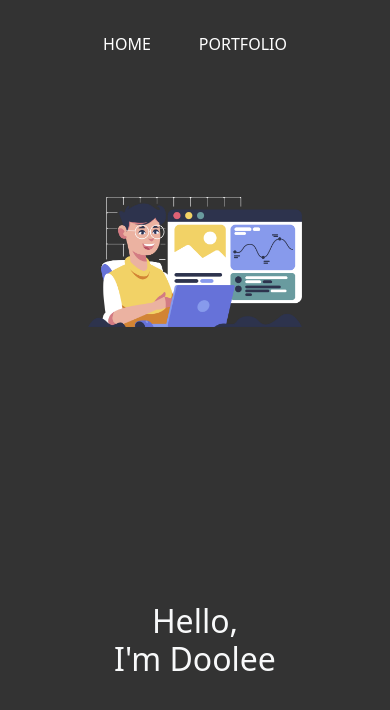
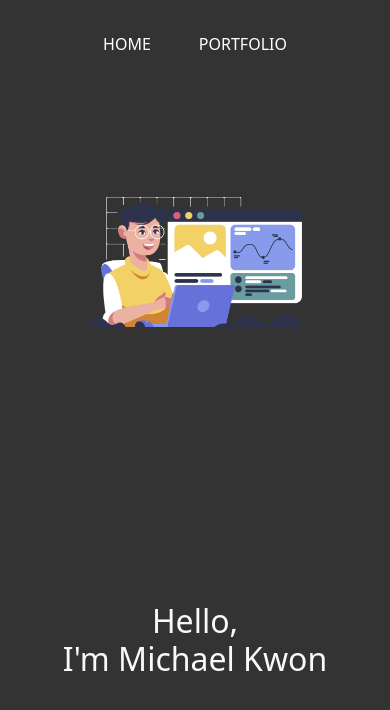
Before and after one commit to csslick/vue-portfolio, a Vue app: page / in a window 390 px wide. Shown: the top 710 px of the page. Built offline with nearby package versions, Linux system fonts and the light colour scheme.

Commit message:
Title section 컴포넌트화

```diff
--- a/src/App.vue
+++ b/src/App.vue
@@ -3,23 +3,18 @@
     <a href="#">home</a>
     <a href="#">portfolio</a>
   </nav>
+  <Title />
 
-  <section id="title">
-    <div class='container p-5'>
-      <div class="detail row">
-        <figure class="image col-md-6">
-          <img src="./assets/images/title.png" alt="title">
-        </figure>
-        <div class="text col-md-6">
-          <h2 class="text-light">Hello,<br>I'm Doolee</h2>
-        </div>
-      </div>
-    </div>
-  </section>
 </template>
+
 <script>
+import Title from './components/Title.vue';
+
 export default {
   name: 'App',
+  components: {
+    Title: Title,
+  }
 }
 </script>
 
@@ -42,46 +37,5 @@ export default {
     }
   }
 
-  #title {
-    background: #333;
-    text-align: center;
-    height: 100dvh;
-
-    & > div {
-      display: flex;
-      flex-direction: column;
-      height: 100%;
-    }
-    .detail {
-      display: flex;
-      flex-direction: row-reverse;
-      height: 100%;
-      justify-content: space-around;
-      align-items: center;
-      .text h2 { font-size: 4em; }
-    }
-
-    @media screen and (max-width: 768px) {
-      .detail {
-        // border: 2px solid red;
-        display: flex;
-        height: 100%;
-        flex-direction: column;
-        align-items: space-around;
-        .text h2 { font-size: 2em; }
-      }
-    }
-
-    img {
-      width: 100%;
-      padding: 40px;
-    }
-
-    .text, .image {
-      display: flex;
-      justify-content: center;
-      align-items: center;
-    }
-  }
 
 </style>
--- /dev/null
+++ b/src/components/Title.vue
@@ -0,0 +1,80 @@
+<template >
+  <section id="title">
+    <div class='container p-5'>
+      <div class="detail row">
+        <figure class="image col-md-6">
+          <img src="../assets/images/title.png" alt="title">
+        </figure>
+        <div class="text col-md-6">
+          <h2
+            class="text-light"
+            v-html="title"
+          ></h2>
+        </div>
+      </div>
+    </div>
+  </section>
+</template>
+
+<script>
+  export default {
+    name: 'Title',
+    data() {
+     return {
+      title: 'Hello,<br>I\'m Michael Kwon',
+     }
+    }
+  }
+</script>
+
+<style lang="scss">
+  #title {
+    background: #333;
+    text-align: center;
+    height: 100dvh;
+
+    &>div {
+      display: flex;
+      flex-direction: column;
+      height: 100%;
+    }
+
+    .detail {
+      display: flex;
+      flex-direction: row-reverse;
+      height: 100%;
+      justify-content: space-around;
+      align-items: center;
+
+      .text h2 {
+        font-size: 4em;
+      }
+    }
+
+    @media screen and (max-width: 768px) {
+      .detail {
+        // border: 2px solid red;
+        display: flex;
+        height: 100%;
+        flex-direction: column;
+        align-items: space-around;
+
+        .text h2 {
+          font-size: 2em;
+        }
+      }
+    }
+
+    img {
+      width: 100%;
+      padding: 40px;
+    }
+
+    .text,
+    .image {
+      display: flex;
+      justify-content: center;
+      align-items: center;
+    }
+  }
+</style>
```
Also changed, not shown: src/components/HelloWorld.vue (deleted, +0 -15 lines).
